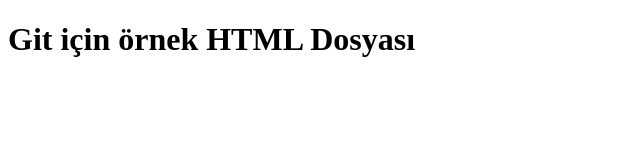
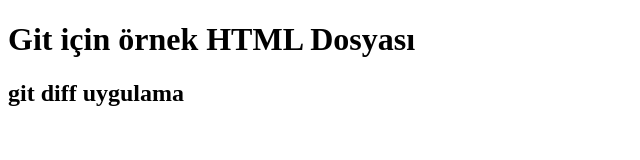
Before and after one commit to ainsoft-tech/gitdersitestrepo, a plain HTML site: page index.html in a window 1280 px wide. Shown: the whole page, without its empty margins (0-640 px from the left). Drawn offline with Linux system fonts and the light colour scheme.

```diff
--- a/index.html
+++ b/index.html
@@ -7,5 +7,6 @@
 </head>
 <body>
     <h1>Git için örnek HTML Dosyası</h1>
+    <h2>git diff uygulama</h2>
 </body>
 </html>
```
Also changed, not shown: notlar.txt.
